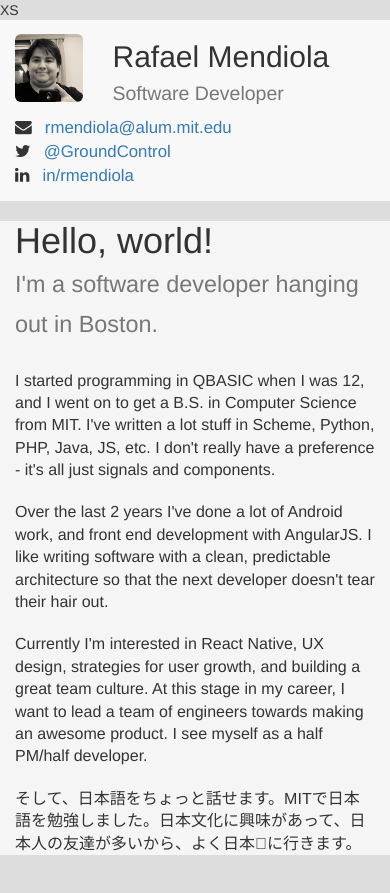
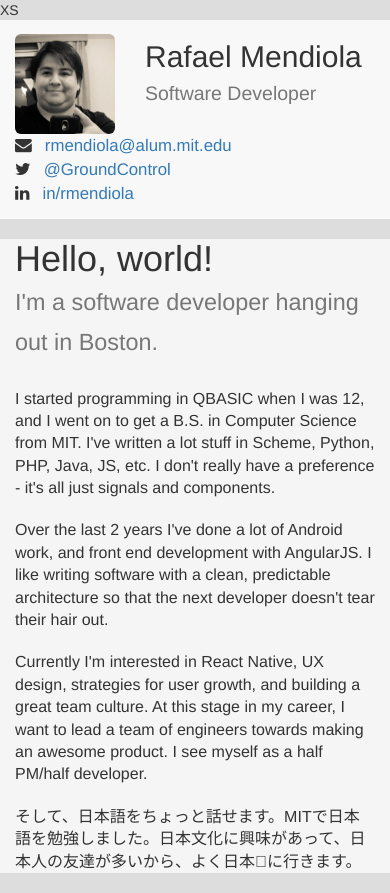
Before and after one commit to dslounge/dslounge.github.io, a website: page index.html in a window 390 px wide. Drawn offline with nearby package versions, Linux system fonts and the light colour scheme.

Commit message:
since we're putting things in rows might as well.

```diff
--- a/index.html
+++ b/index.html
@@ -45,15 +45,17 @@
     <div class="row">
       <div class="col-sm-4 info-column">
         <div class="row">
-          <div class="col-sm-12 col-xs-3">
+          <div class="col-sm-12 col-xs-4">
             <img
               class="img-rounded profile-image"
               src="img/profile.jpg" />
           </div>
-          <div class="col-sm-12 col-xs-9">
+          <div class="col-sm-12 col-xs-8">
             <h2>Rafael Mendiola<br><small>Software Developer</small></h2>
           </div>
         </div>
+        <div class="row">
+          <div class="col-sm-12">
             <ul class="list-unstyled link-list">
               <li>
                 <i class="fa fa-envelope"></i>
@@ -68,6 +70,9 @@
                 <a href="http://www.linkedin.com/in/rafmendiola" target="_blank">in/rmendiola</a>
               </li>
             </ul>
+          </div>
+        </div>
+
       </div>
       <div class="col-sm-8 msg-column">
         <h1>Hello, world!<br><small>I'm a software developer hanging out in Boston. </small></h1>
```
Lines whose indentation alone changed are shown as unchanged.
